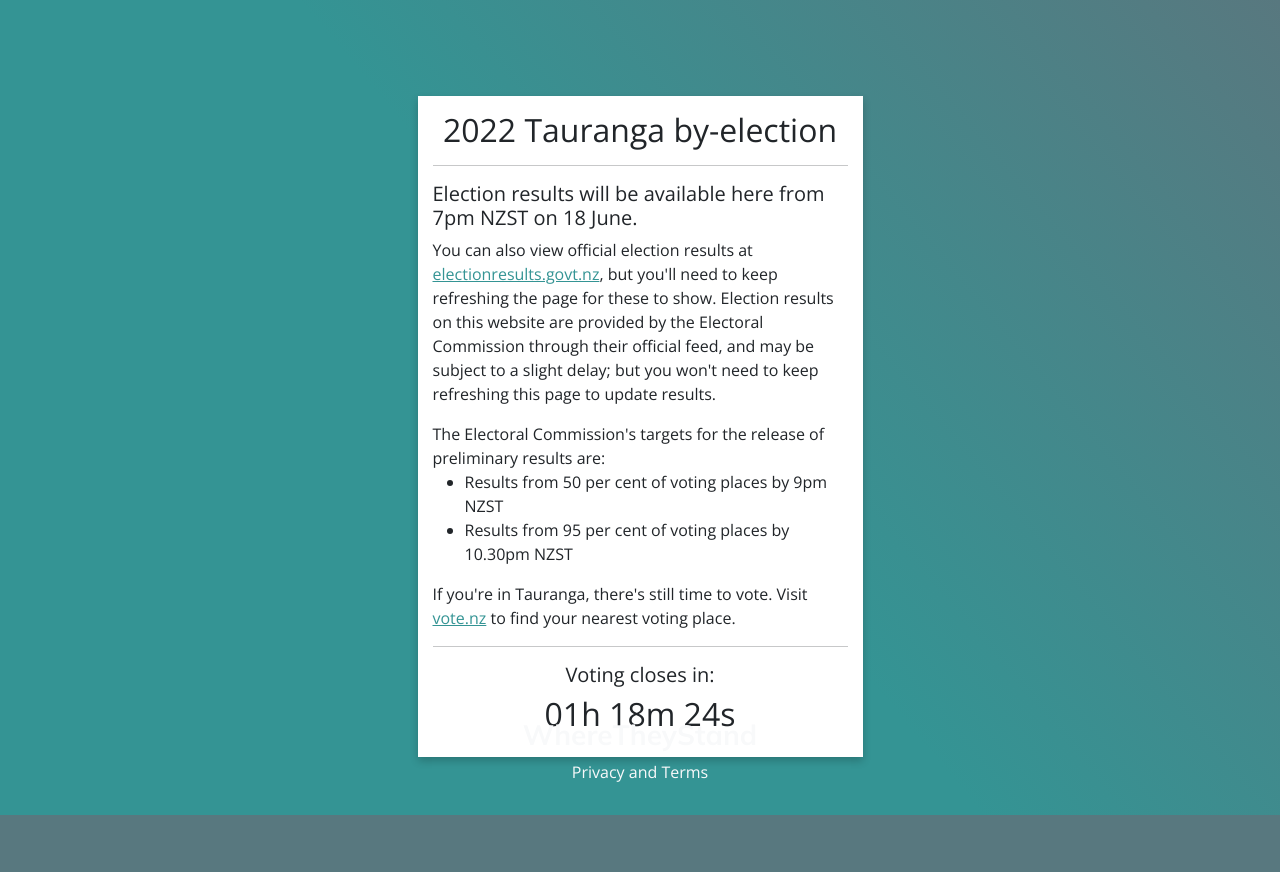
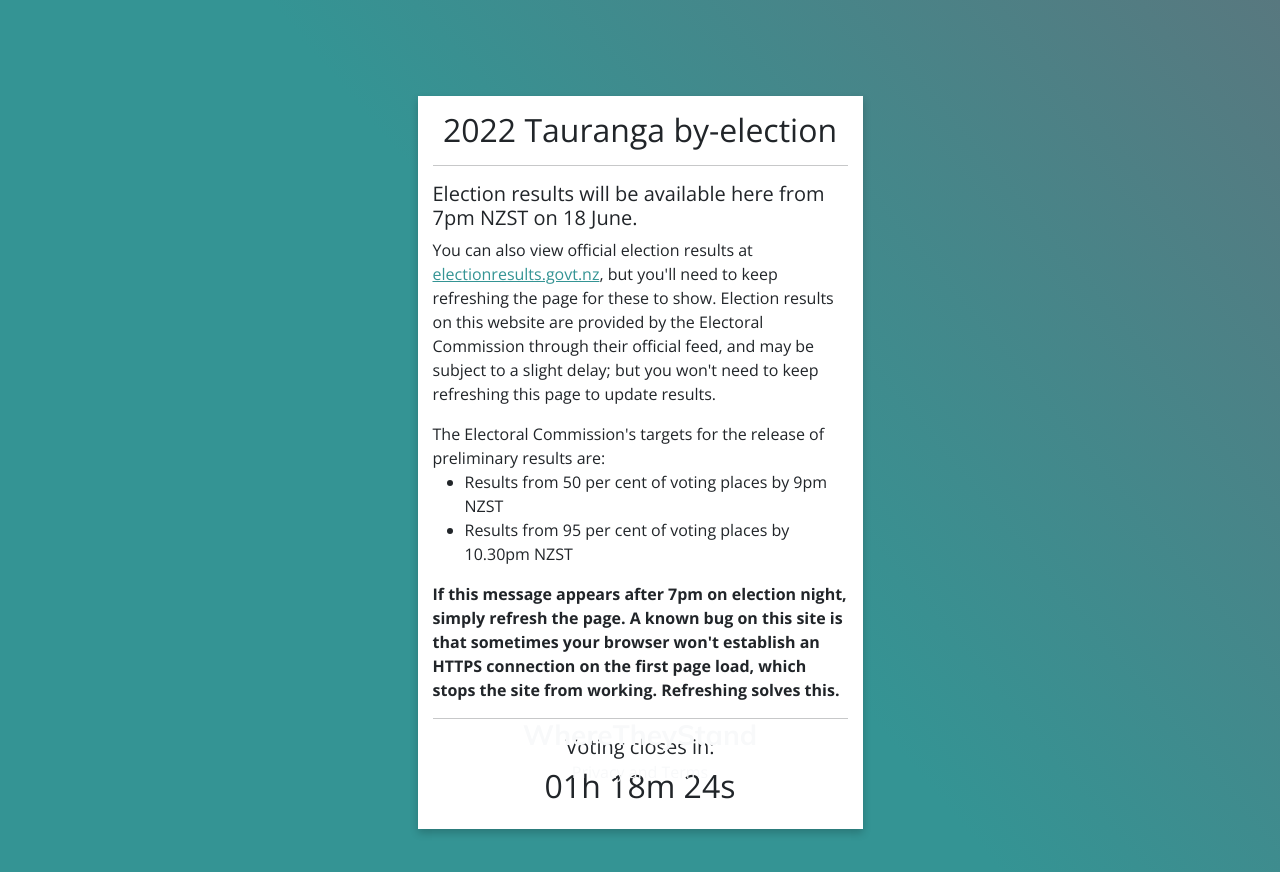
Before and after one commit to jamescmacey/byelection-results, a Nuxt app in the folder results-client/: page / in a window 1280 px wide. Shown: the top 872 px of the page. Before the commit the page ends 815 px from the top, so only its background shows below. Built offline with nearby package versions, Linux system fonts and the light colour scheme.

Commit message:
Added note about HTTPS

```diff
--- a/results-client/pages/index.vue
+++ b/results-client/pages/index.vue
@@ -67,7 +67,7 @@
                 </li>
               </ul>
             </p>
-            <p>If you're in Tauranga, there's still time to vote. Visit <a target="_blank" href="https://vote.nz/maps/2022-tauranga-by-election/">vote.nz</a> to find your nearest voting place.</p>
+            <p><strong>If this message appears after 7pm on election night, simply refresh the page. A known bug on this site is that sometimes your browser won't establish an HTTPS connection on the first page load, which stops the site from working. Refreshing solves this.</strong></p>
           </div>
           <hr>
           <h5 class="text-uppercased">Voting closes in:</h5>
```
